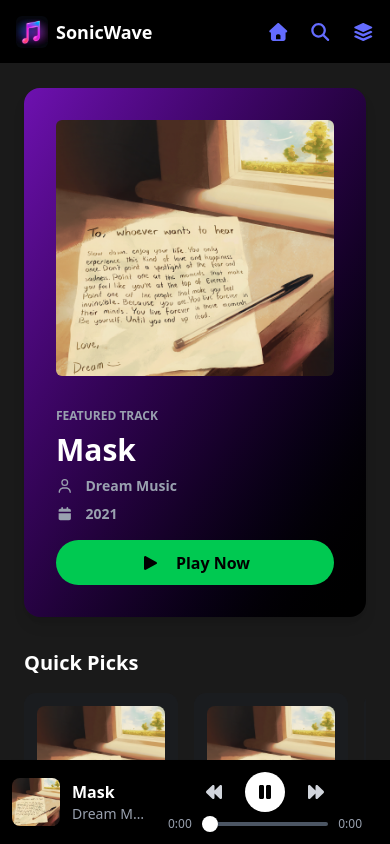
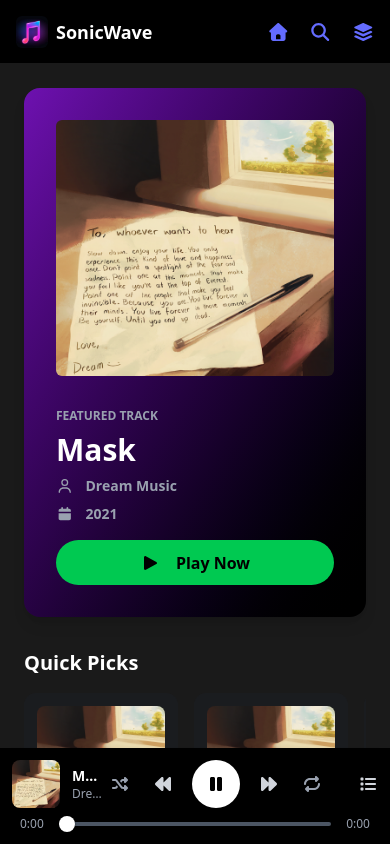
Before and after one commit to DreamNTFound/music-player, a React (Vite) app: page /#/ in a window 390 px wide. Both pictures are taken after a click on the button "Play Now". Built offline with nearby package versions, Linux system fonts and the light colour scheme.

Commit message:
Re-adjust for Responsiveness

```diff
--- a/src/components/player/PlayerBar.jsx
+++ b/src/components/player/PlayerBar.jsx
@@ -19,10 +19,10 @@ export default function PlayerBar() {
   //console.log("Rendering PlayerBar:", { currentTrack, isPlaying });
 
   return (
-    <div className="fixed bottom-0 left-0 w-full bg-black bg-opacity-90 text-white p-3 sm:p-4 md:p-5 flex items-center z-50 shadow-lg">
-
+    <div className="fixed bottom-0 left-0 w-full bg-black bg-opacity-90 text-white p-3 sm:p-4 md:p-5 z-50 shadow-lg">
       {/* Track Info */}
-      <div className="flex items-center gap-3 flex-1 min-w-[140px] max-w-[280px]">
+      <div className="flex items-center justify-between w-full">
+        <div className="flex items-center gap-3 flex-[1.2] min-w-0">
           {currentTrack && (
             <img
               src={currentTrack.cover}
@@ -30,31 +30,30 @@ export default function PlayerBar() {
               className="w-12 h-12 md:w-14 md:h-14 rounded-lg object-cover shadow-md flex-shrink-0"
             />
           )}
-        <div className="min-w-0">
-          <p className="font-semibold truncate">
-            {currentTrack?.title || "No Track"}
+          <div className="min-w-0 flex flex-col">
+            <p className="marquee font-semibold truncate !text-sm md:!text-base">
+              <span>{currentTrack?.title || "No Track"}</span>
             </p>
-          <p className="text-sm text-gray-400 truncate">
-            {currentTrack?.artist}
+            <p className="marquee text-sm text-gray-400 truncate !text-xs md:!text-sm">
+              <span>{currentTrack?.artist}</span>
             </p>
           </div>
         </div>
 
         {/* Controls + ProgressBar */}
-      <div className="flex flex-col items-center flex-2 mx-2 sm:mx-4 min-w-[200px]">
-        <div className="flex items-center gap-5 mb-1">
-          {/* Shuffle (hidden on mobile) */}
-          <div className="hidden sm:block">
+        <div className="flex items-center gap-3 flex-[1]">
+          {/* Shuffle */}
+          <button className="w-8 h-8 !p-0 !bg-transparent focus:!outline-none !border-none hover:scale-110 transition">
             <FontAwesomeIcon
               icon={faShuffle}
               className="text-gray-400 hover:text-white cursor-pointer"
             />
-          </div>
+          </button>
 
           {/* Backward Button */}
           <button
             onClick={playPrevTrack}
-            className="!p-0 !bg-transparent !outline-none !border-none hover:scale-110 transition"
+            className="w-8 h-8 !p-0 !bg-transparent focus:!outline-none !border-none hover:scale-110 transition"
           >
             <FontAwesomeIcon
               icon={faBackward}
@@ -65,7 +64,7 @@ export default function PlayerBar() {
           {/* Play Button */}
           <button
             onClick={togglePlay}
-            className="w-10 h-10 !bg-white text-black !rounded-full flex items-center justify-center shadow-lg hover:scale-110 transition"
+            className="w-12 h-12 !bg-white text-black !rounded-full flex items-center justify-center shadow-lg hover:scale-110 transition"
           >
             <FontAwesomeIcon icon={isPlaying ? faPause : faPlay} />
           </button>
@@ -73,41 +72,44 @@ export default function PlayerBar() {
           {/* Forward Button */}
           <button
             onClick={playNextTrack}
-            className="!p-0 !bg-transparent !outline-none !border-none hover:scale-110 transition"
+            className="w-8 h-8 !p-0 !bg-transparent focus:!outline-none !border-none hover:scale-110 transition"
           >
             <FontAwesomeIcon
               icon={faForward}
               className="text-gray-300 hover:text-white cursor-pointer"
             />
           </button>
-          {/* Repeat (hidden on mobile) */}
-          <div className="hidden sm:block">
+
+          {/* Repeat */}
+          <button className="w-8 h-8 !p-0 !bg-transparent focus:!outline-none !border-none hover:scale-110 transition">
             <FontAwesomeIcon
               icon={faRepeat}
               className="text-gray-400 hover:text-white cursor-pointer"
             />
-          </div>
-        </div>
-        <div className="w-full px-2">
-          <ProgressBar />
-        </div>
+          </button>
         </div>
 
         {/* Volume Control */}
-      <div className="hidden md:flex items-center gap-4 flex-shrink-0 min-w-[240px] justify-end text-gray-300">
+        <div className="flex items-center gap-4 flex-shrink-0 min-w-[50px] justify-end text-gray-300">
           <FontAwesomeIcon
             icon={faList}
             className="hover:text-white cursor-pointer"
           />
+          <div className="hidden md:flex items-center gap-4">
             <div className="min-w-[120px]">
               <VolumeControl />
             </div>
-
             <FontAwesomeIcon
               icon={faExpand}
               className="hover:text-white cursor-pointer"
             />
           </div>
         </div>
+      </div>
+
+      <div className="w-full mt-2 px-2">
+        <ProgressBar />
+      </div>
+    </div>
   );
 }
```
Lines whose indentation alone changed are shown as unchanged.
